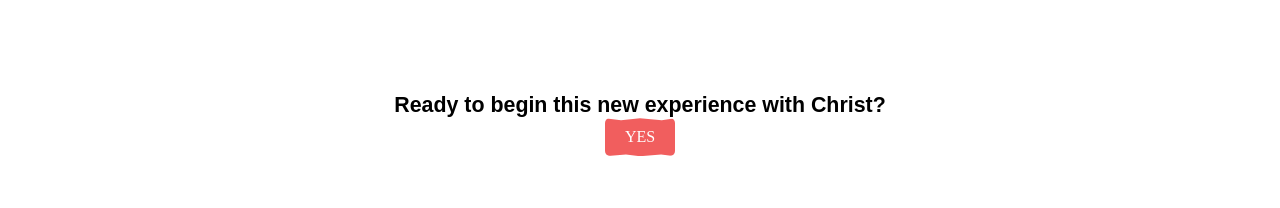
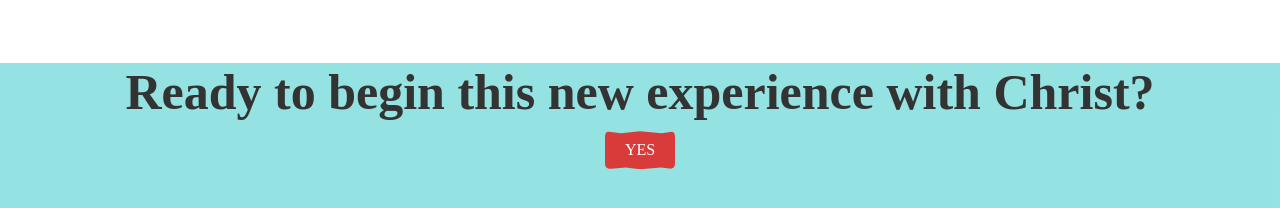
Before and after one commit to Iydeejames/Fortress-of-hope, a React (Create React App) app: page / in a window 1280 px wide. Shown: the part 2682-2890 px from the top of the page. Built offline with nearby package versions, Linux system fonts and the light colour scheme.

Commit message:
Update App.css

```diff
--- a/src/App.css
+++ b/src/App.css
@@ -484,7 +484,7 @@ video {
   border: none;
   border-radius: 5px;
   cursor: pointer;
-  margin-bottom: 45px;
+  margin-bottom: 15px;
   transition: background-color 0.3s ease;
   clip-path: polygon(
     50% 0%,
@@ -592,6 +592,14 @@ video {
 .salvation-section {
   text-align: center;
   margin-top: 50px;
+  background-color: rgba(29, 194, 194, 0.466);
+}
+
+.salvation-section h2 {
+  font-size: 50px;
+  color: #333;
+  margin-bottom: 10px;
+  font-family: 'Times New Roman', Times, serif;
 }
 
 .salvation-page {
@@ -614,7 +622,7 @@ video {
   padding: 10px 20px;
   font-family: 'Times New Roman', Times, serif;
   font-size: 16px;
-  background-color:  rgba(235, 16, 16, 0.671);
+  background-color:  rgba(235, 16, 16, 0.795);
   color: #fff;
   border: none;
   border-radius: 5px;
```
